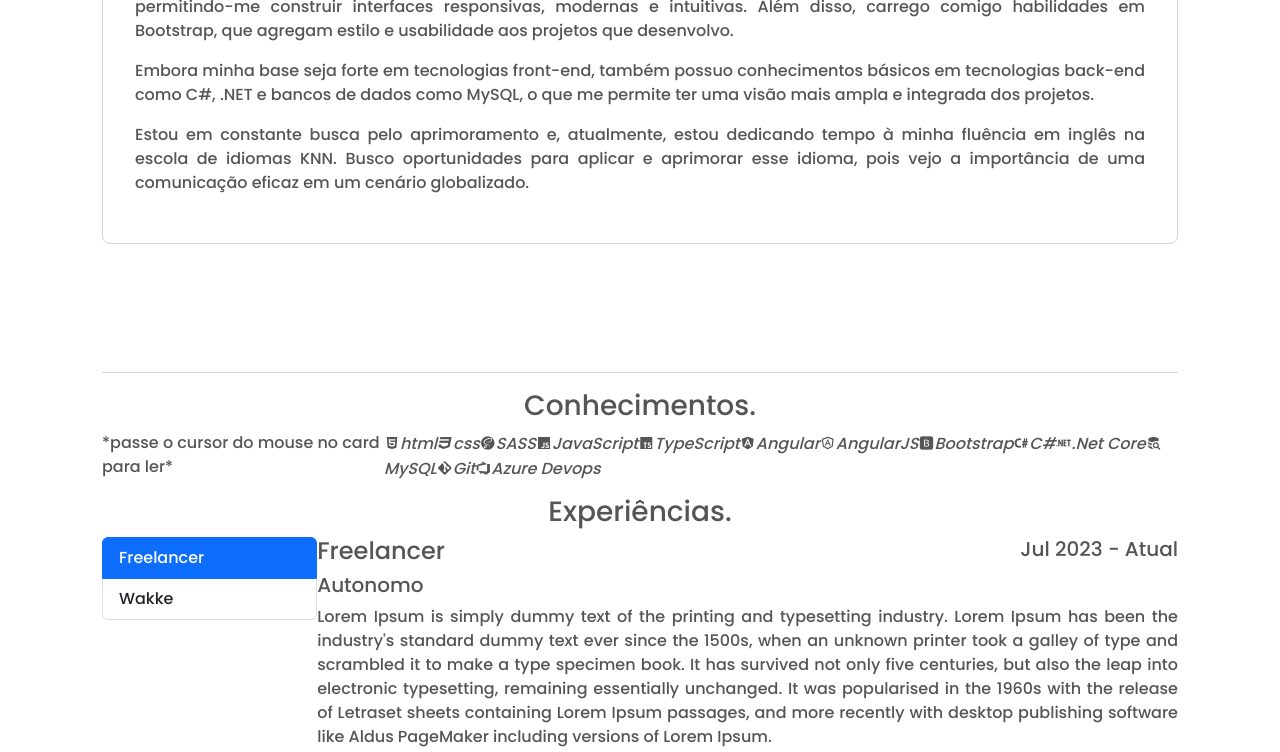
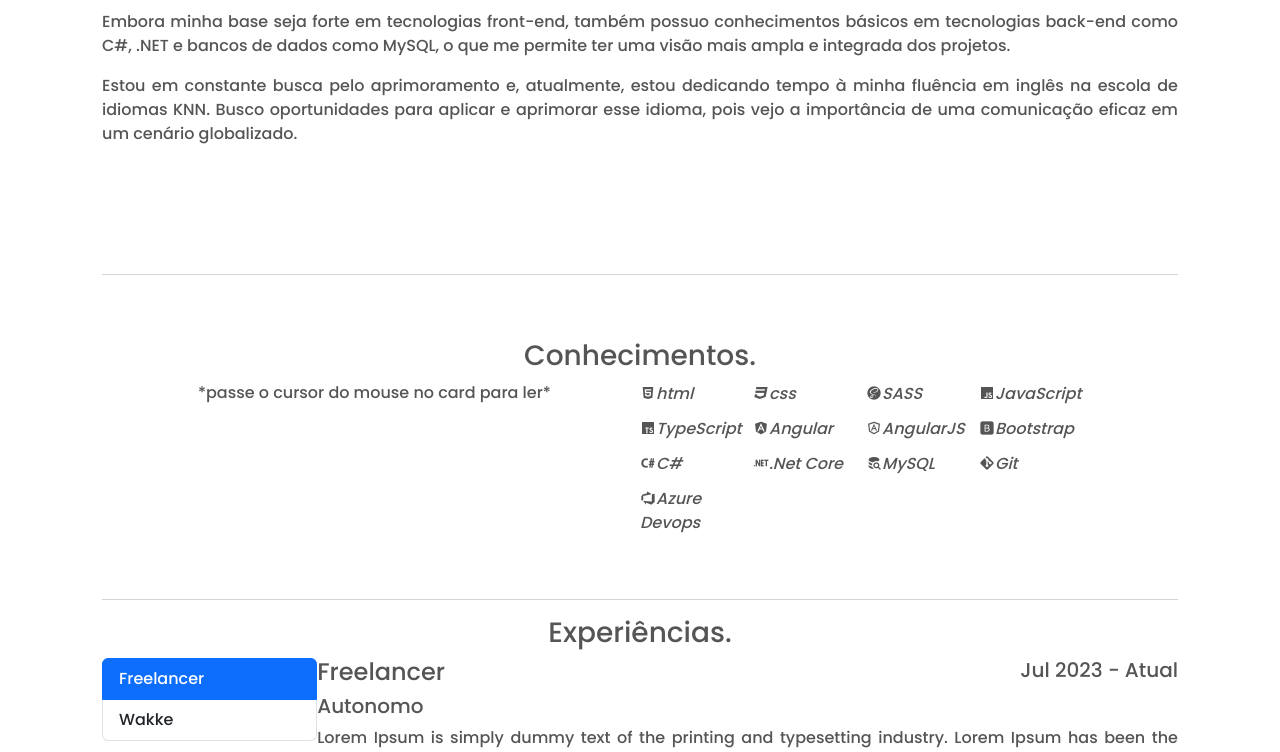
Before and after one commit to eaiigor/portifolio-igor-lima, an Angular app: page / in a window 1280 px wide. Shown: the part 1248-2000 px from the top of the page. Built offline with nearby package versions, Linux system fonts and the light colour scheme.

Commit message:
initial stacks page

```diff
--- a/src/app/components/about/about.component.scss
+++ b/src/app/components/about/about.component.scss
@@ -3,7 +3,7 @@
 }
 
 .about__py-3 {
-    padding: 4rem 0 4rem 0;
+    padding: 3rem 0 3rem 0;
 }
 
 .about__h3 {
@@ -17,15 +17,3 @@
 .about__h5 {
     font-style: italic;
 }
-
-.abour__card {
-    border: 1px solid #d4d4d4;
-    border-radius: 8px;
-    padding: 2rem;
-    transition: 0.3s;
-}
-
-.abour__card:hover {
-    background-color: #f7f7f7;
-    color: #363636;
-}
--- a/src/app/components/experience/experience.component.html
+++ b/src/app/components/experience/experience.component.html
@@ -1,3 +1,4 @@
+<hr>
 <div class="d-flex flex-column justify-content-between align-items-center">
     <h3>Experiências.</h3>
     <div class="d-flex w-100">
--- a/src/app/components/stacks/stacks.component.html
+++ b/src/app/components/stacks/stacks.component.html
@@ -1,26 +1,26 @@
 <hr>
-<div class="d-flex flex-column justify-content-between align-items-center">
+<div class="d-flex flex-column justify-content-between align-items-center stacks_py-3">
     <h3>Conhecimentos.</h3>
-    <div class="d-flex">
-        <div>
-            <p>*passe o cursor do mouse no card para ler*</p>
+    <div class="d-flex justify-content-between">
+        <div class="stacks-column">
+            <p id="description">*passe o cursor do mouse no card para ler*</p>
         </div>
 
-        <div>
-            <div>
-                <i class="mdi mdi-language-html5 fs-32">html</i>
-                <i class="mdi mdi-language-css3 fs-32">css</i>
-                <i class="mdi mdi-sass fs-32">SASS</i>
-                <i class="mdi mdi-language-javascript fs-32">JavaScript</i>
-                <i class="mdi mdi-language-typescript fs-32">TypeScript</i>
-                <i class="mdi mdi-angular fs-32">Angular</i>
-                <i class="mdi mdi-angularjs fs-32">AngularJS</i>
-                <i class="mdi mdi-bootstrap fs-32">Bootstrap</i>
-                <i class="mdi mdi-language-csharp fs-32">C#</i>
-                <i class="mdi mdi-dot-net fs-32">.Net Core</i>
-                <i class="mdi mdi-database-search fs-32">MySQL</i>
-                <i class="mdi mdi-git fs-32">Git</i>
-                <i class="mdi mdi-microsoft-azure-devops fs-32">Azure Devops</i>
+        <div class="stacks-column">
+            <div class="stacks-grid">
+                <i class="mdi mdi-language-html5 fs-32" data-description="Linguagem de Marcação de Hipertexto (HTML)">html</i>
+                <i class="mdi mdi-language-css3 fs-32" data-description="Folhas de Estilo em Cascata (CSS)">css</i>
+                <i class="mdi mdi-sass fs-32" data-description="Sass - Pré-processador CSS">SASS</i>
+                <i class="mdi mdi-language-javascript fs-32" data-description="Linguagem de Programação JavaScript">JavaScript</i>
+                <i class="mdi mdi-language-typescript fs-32" data-description="Linguagem de Programação TypeScript">TypeScript</i>
+                <i class="mdi mdi-angular fs-32" data-description="Framework Angular">Angular</i>
+                <i class="mdi mdi-angularjs fs-32" data-description="Framework AngularJS">AngularJS</i>
+                <i class="mdi mdi-bootstrap fs-32" data-description="Framework Bootstrap">Bootstrap</i>
+                <i class="mdi mdi-language-csharp fs-32" data-description="Linguagem de Programação C#">C#</i>
+                <i class="mdi mdi-dot-net fs-32" data-description=".Net Core">.Net Core</i>
+                <i class="mdi mdi-database-search fs-32" data-description="Banco de Dados MySQL">MySQL</i>
+                <i class="mdi mdi-git fs-32" data-description="Sistema de Controle de Versão Git">Git</i>
+                <i class="mdi mdi-microsoft-azure-devops fs-32" data-description="Plataforma Azure Devops">Azure Devops</i>
             </div>
         </div>
     </div>
--- a/src/app/components/stacks/stacks.component.scss
+++ b/src/app/components/stacks/stacks.component.scss
@@ -0,0 +1,18 @@
+.stacks_py-3 {
+    padding: 3rem 0 3rem 0;
+}
+
+.stacks-column {
+    width: 50%;
+  }
+
+  .stacks-grid {
+    display: grid;
+    grid-template-columns: repeat(4, 1fr); /* 4 colunas com largura igual */
+    gap: 10px; /* Espaçamento entre as tags <i> */
+  }
+
+  /* Estilos adicionais para os ícones, se necessário */
+  .stacks-grid i {
+    /* Estilos dos ícones */
+  }
--- a/src/app/components/stacks/stacks.component.ts
+++ b/src/app/components/stacks/stacks.component.ts
@@ -1,10 +1,30 @@
-import { Component } from '@angular/core';
+import { Component, OnInit } from '@angular/core';
 
 @Component({
   selector: 'app-stacks',
   templateUrl: './stacks.component.html',
   styleUrls: ['./stacks.component.scss']
 })
-export class StacksComponent {
+export class StacksComponent implements OnInit {
+
+  ngOnInit(): void {
+    const icons = document.querySelectorAll('.fs-32');
+    const description = document.getElementById('description');
+
+    icons.forEach(icon => {
+      icon.addEventListener('mouseover', () => {
+        const iconDescription = icon.getAttribute('data-description');
+        if (description) {
+          description.textContent = iconDescription || '';
+        }
+      });
+
+      icon.addEventListener('mouseout', () => {
+        if (description) {
+          description.textContent = '*passe o cursor do mouse no card para ler*';
+        }
+      });
+    });
+  }
 
 }
```
